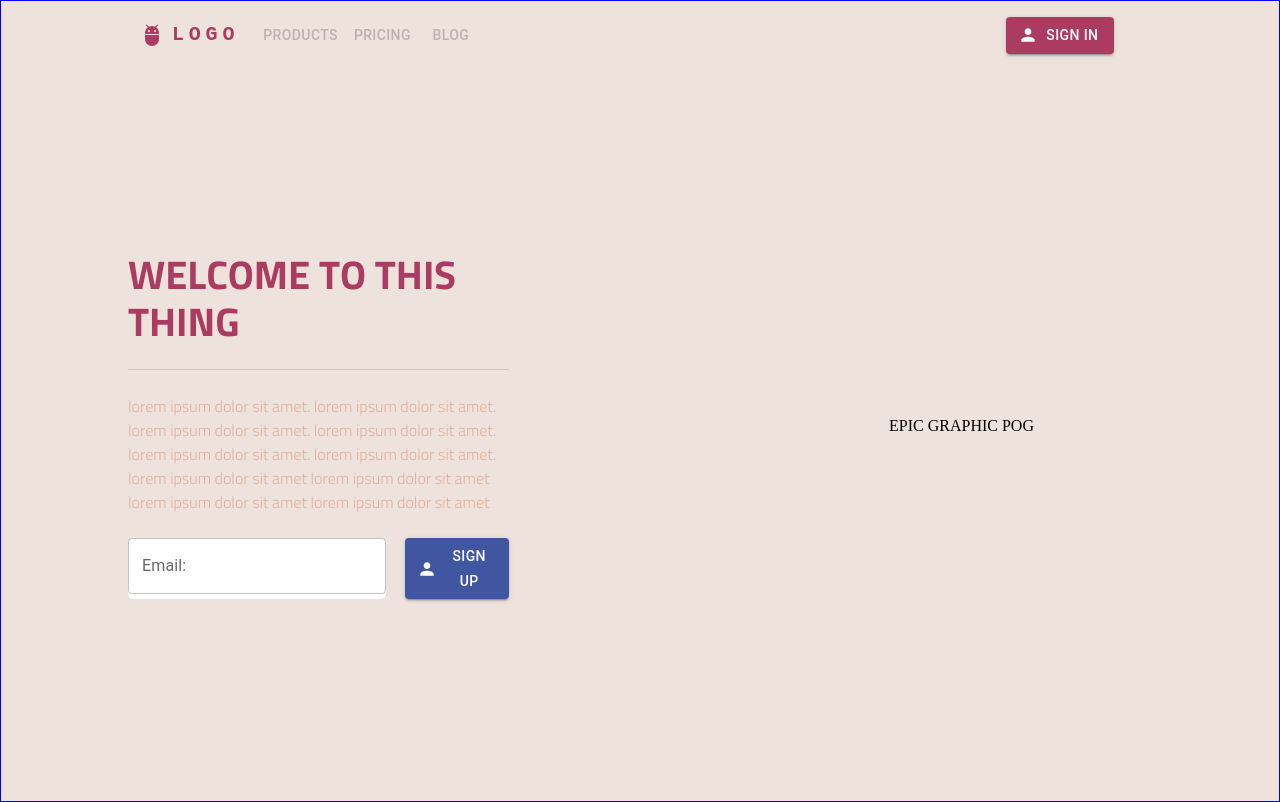
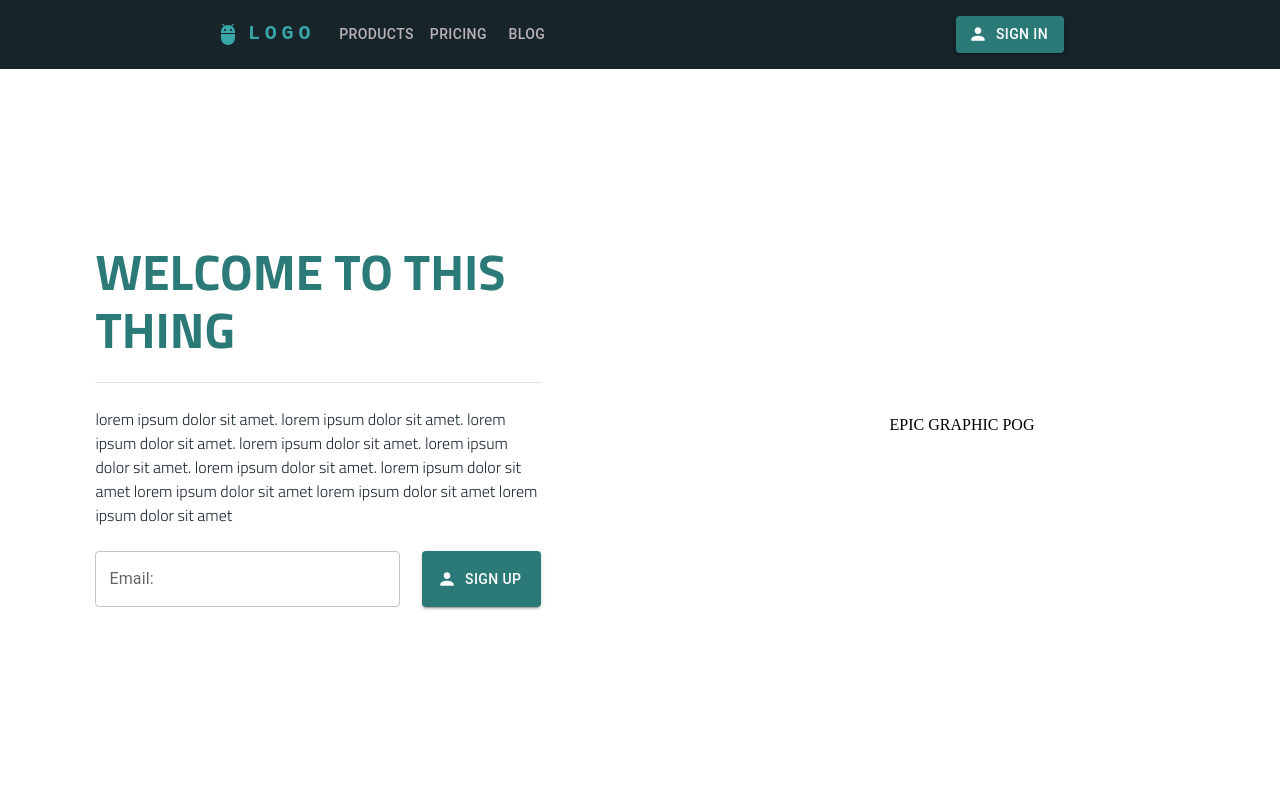
Before and after one commit to VisH317/tsa-software-dev, a Next.js app in the folder software_dev_tsa/: page / in a window 1280 px wide. Built offline with nearby package versions, Linux system fonts and the light colour scheme.

Commit message:
color scheme change

```diff
--- a/software_dev_tsa/src/components/Nav/navbar.tsx
+++ b/software_dev_tsa/src/components/Nav/navbar.tsx
@@ -44,8 +44,8 @@ export default function Navbar() {
     };
 
     return (
-    <AppBar position="static" sx={{backgroundColor: 'transparent', color: "#AC3B61", boxShadow: "none", width: "80%", marginLeft: "9%"}}>
-      <Container maxWidth="xl">
+    <AppBar position="static" sx={{backgroundColor: '#17252A', color: "#3aa5a9", boxShadow: "none", width: "100%"}}>
+      <Container maxWidth="xl" sx={{width: "70%", }}>
         <Toolbar disableGutters variant="dense">
           <AdbIcon sx={{ display: { xs: 'none', md: 'flex' }, mr: 1 }} />
           <Typography
@@ -97,7 +97,7 @@ export default function Navbar() {
             >
               {pages.map((page) => (
                 <MenuItem key={page} onClick={handleCloseNavMenu} sx={{color: "white"}}>
-                  <Typography textAlign="center" sx={{color: "#bab2b5"}}>{page}</Typography>
+                  <Typography textAlign="center" sx={{color: "#deb2f1"}}>{page}</Typography>
                 </MenuItem>
               ))}
             </Menu>
@@ -161,7 +161,7 @@ export default function Navbar() {
                 </MenuItem>
               ))}
             </Menu> */}
-            <Button variant="contained" startIcon={<PersonIcon/>} sx={{backgroundColor: "#ac3b61"}}>
+            <Button variant="contained" startIcon={<PersonIcon/>} sx={{backgroundColor: "#2b7a78"}}>
               Sign In
             </Button>
           </Box>
--- a/software_dev_tsa/src/pages/_document.tsx
+++ b/software_dev_tsa/src/pages/_document.tsx
@@ -4,7 +4,7 @@ export default function Document() {
   return (
     <Html lang="en">
       <Head />
-      <body style={{padding: 0, margin: 0, height: "100vh", overflow: "hidden", border: "1px solid blue"}}>
+      <body style={{padding: 0, margin: 0, height: "100vh", overflow: "hidden"}}>
         <Main />
         <NextScript />
       </body>
--- a/software_dev_tsa/src/pages/index.tsx
+++ b/software_dev_tsa/src/pages/index.tsx
@@ -22,18 +22,18 @@ export default function Home() {
         <link rel="preconnect" href="https://fonts.googleapis.com"/>
         <link href="https://fonts.googleapis.com/css2?family=Titillium+Web:wght@300;700&display=swap" rel="stylesheet"/>
       </Head>
-      <Box sx={{backgroundColor: "#eee2dc", height: "100vh"}}>
+      <Box sx={{backgroundColor: "white", height: "100vh"}}>
         <Navbar/>
         <Grid container spacing={1}>
-          <Grid item xs={6} sx={{display: "flex", width: "60%", justifyContent: "center", alignItems: "center", height: "90vh"}}>
-            <Stack sx={{width: "60%"}} spacing={3}>
-              <Typography variant="h3" sx={{fontSize: "40px", fontFamily: "'Titillium Web', sans-serif", fontWeight: "700", color: "#ac3b61"}}>WELCOME TO THIS THING</Typography>
+          <Grid item xs={6} sx={{display: "flex", width: "70%", justifyContent: "center", alignItems: "center", height: "90vh"}}>
+            <Stack sx={{width: "70%"}} spacing={3}>
+              <Typography variant="h3" sx={{fontSize: "50px", fontFamily: "'Titillium Web', sans-serif", fontWeight: "700", color: "#2b7a78"}}>WELCOME TO THIS THING</Typography>
               <Divider/>
-              <Typography variant="text" sx={{fontFamily: "'Titillium Web', sans-serif", color: "#e3b09a", fontWeight: "300"}}>lorem ipsum dolor sit amet. lorem ipsum dolor sit amet. lorem ipsum dolor sit amet. lorem ipsum dolor sit amet. lorem ipsum dolor sit amet. lorem ipsum dolor sit amet. lorem ipsum dolor sit amet lorem ipsum dolor sit amet lorem ipsum dolor sit amet lorem ipsum dolor sit amet</Typography>
+              <Typography variant="text" sx={{fontFamily: "'Titillium Web', sans-serif", color: "#17252a", fontWeight: "300"}}>lorem ipsum dolor sit amet. lorem ipsum dolor sit amet. lorem ipsum dolor sit amet. lorem ipsum dolor sit amet. lorem ipsum dolor sit amet. lorem ipsum dolor sit amet. lorem ipsum dolor sit amet lorem ipsum dolor sit amet lorem ipsum dolor sit amet lorem ipsum dolor sit amet</Typography>
               <Stack direction="row" spacing={2}>
                 <form onSubmit={() => console.log("empty for now")} style={{display: "flex", flexDirection: "row", flexWrap: "nowrap", width: "100%"}}>
                   <TextField id="outlined-basic" label="Email:" variant="outlined" sx={{backgroundColor: "white", borderRadius: "5px", width: "150%"}}/>
-                  <Button variant="contained" sx={{backgroundColor: "#4056a1", width: "50%", marginLeft: "5%"}} startIcon={<PersonIcon/>}>
+                  <Button variant="contained" sx={{backgroundColor: "#2b7a78", width: "50%", marginLeft: "5%"}} startIcon={<PersonIcon/>}>
                     Sign Up
                   </Button>
                 </form>
```
